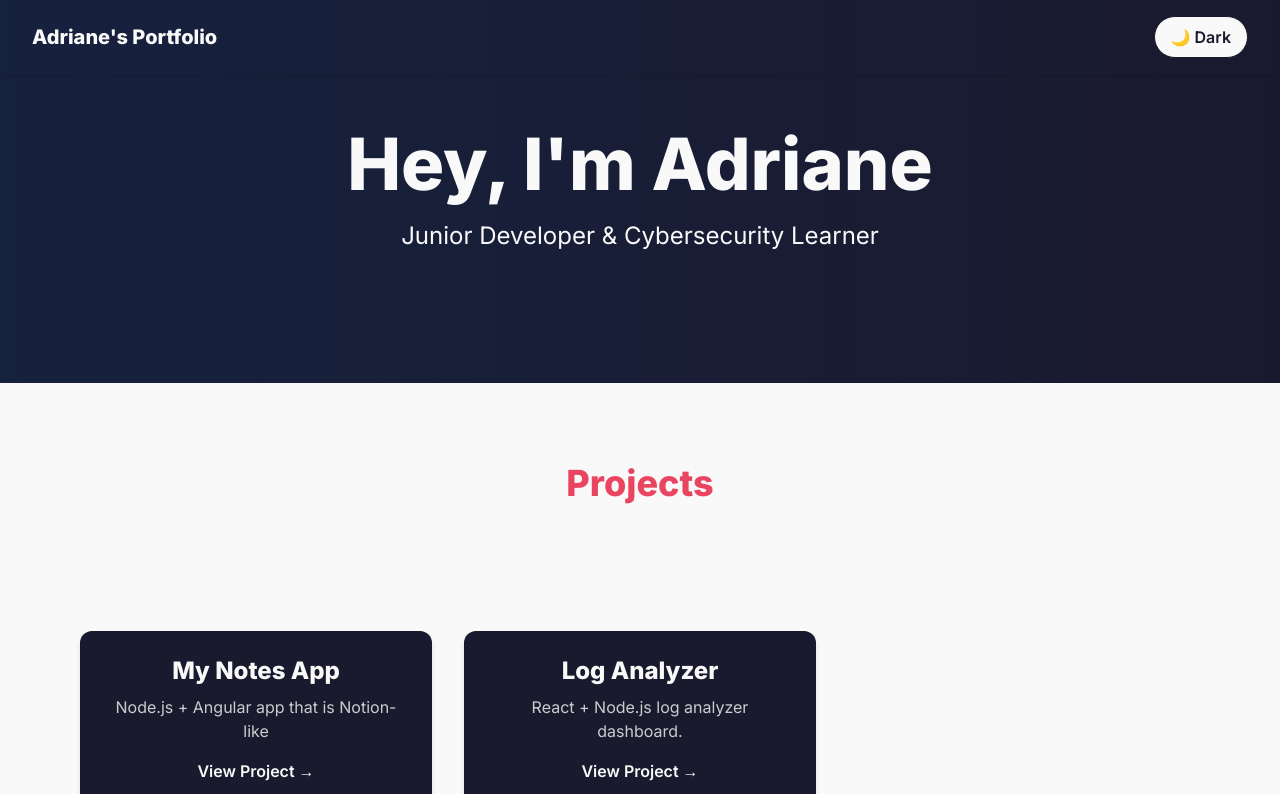
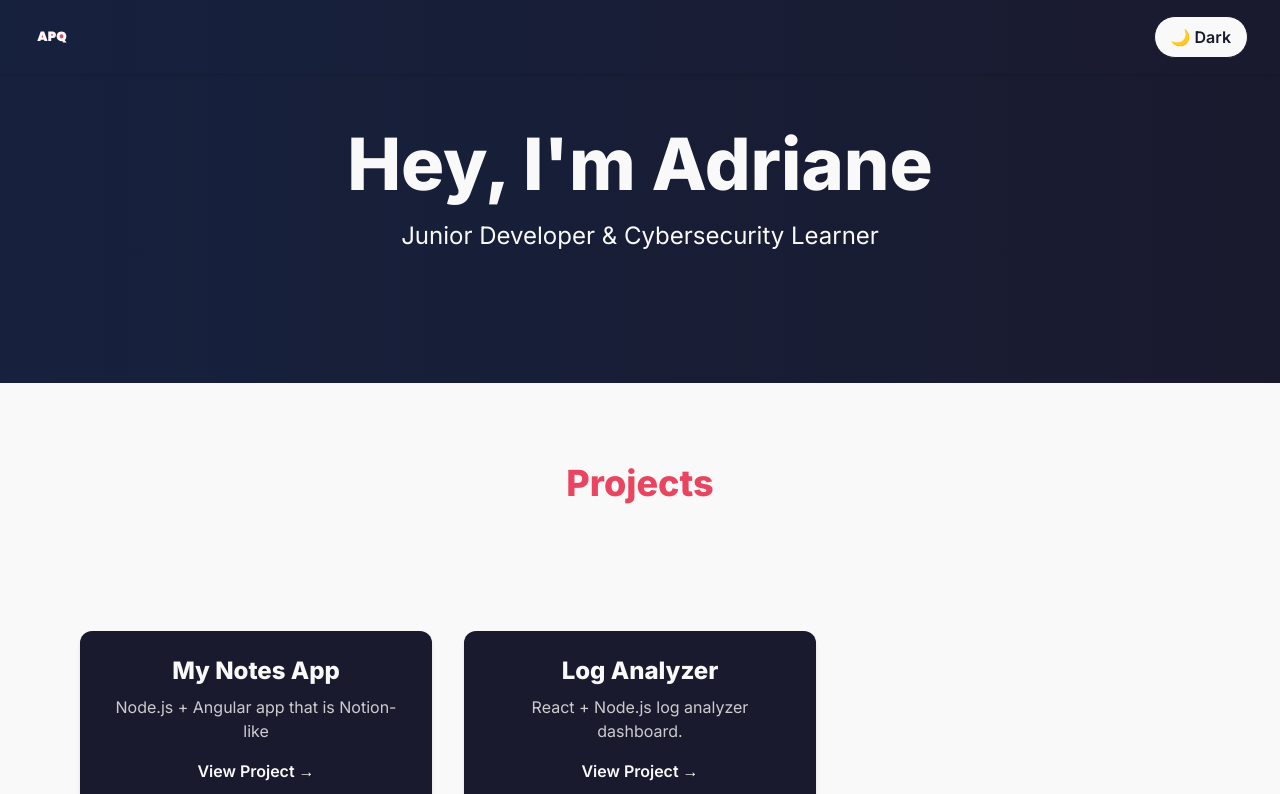
Before and after one commit to apmquiros/my-portfolio, a React (Vite) app: page / in a window 1280 px wide. Shown: the top 794 px of the page. Built offline with nearby package versions, Linux system fonts and the light colour scheme; the HTML template or start-up script is replaced by a standard one.

Commit message:
Added logo.svg

```diff
--- a/src/App.jsx
+++ b/src/App.jsx
@@ -27,7 +27,10 @@ function App() {
         flex justify-between items-center
         px-8 py-4 shadow
       ">
-        <h1 className="font-bold text-xl">Adriane's Portfolio</h1>
+        <a href="/" className="flex items-center gap-2">
+          <img src="/logo.svg" alt="Adriane Quiros Logo" className="h-10 w-auto" />
+          <span className="sr-only">Adriane Quiros Portfolio</span>
+        </a>
         <DarkModeToggle />
       </header>
 
```
Also changed, not shown: public/logo.svg (added).
